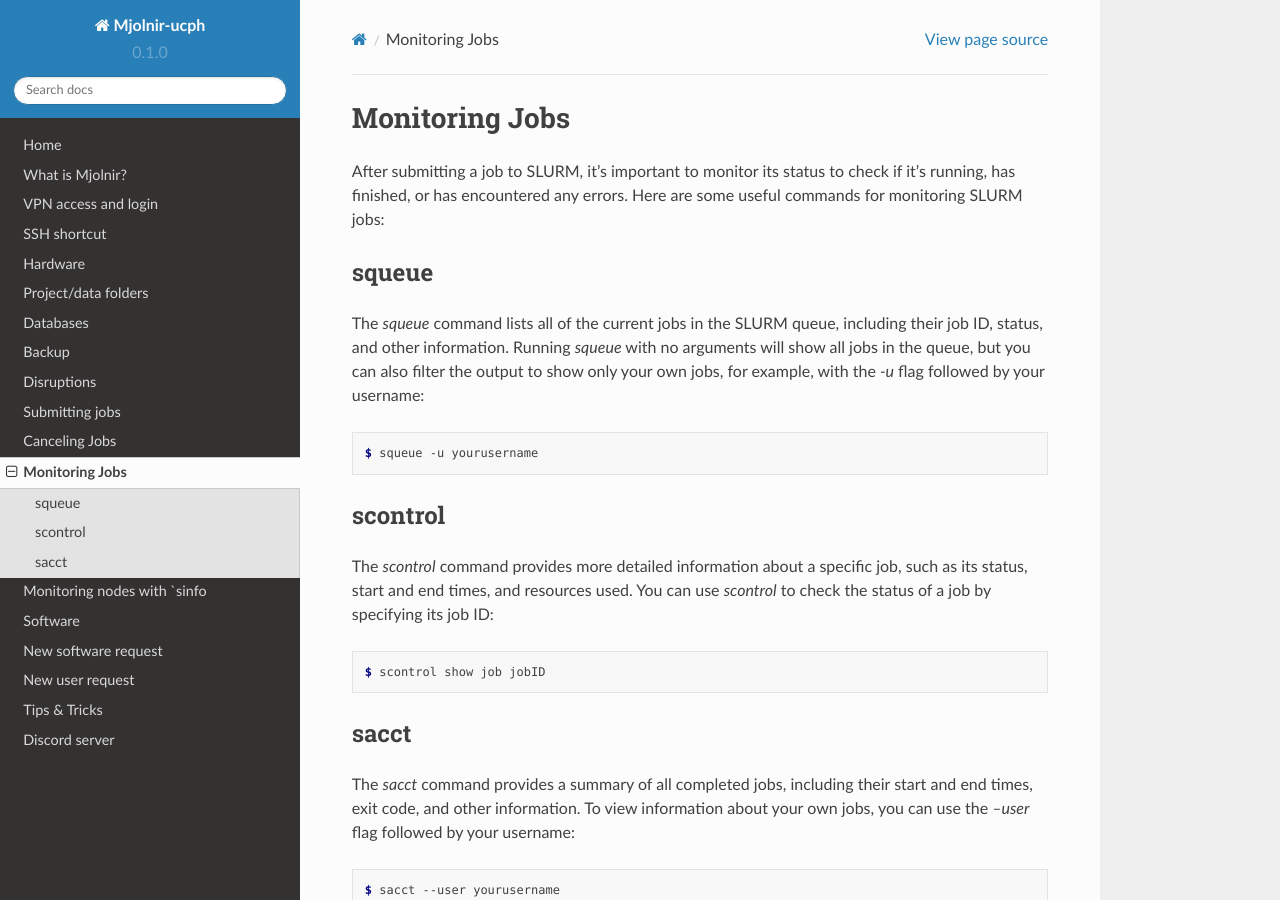
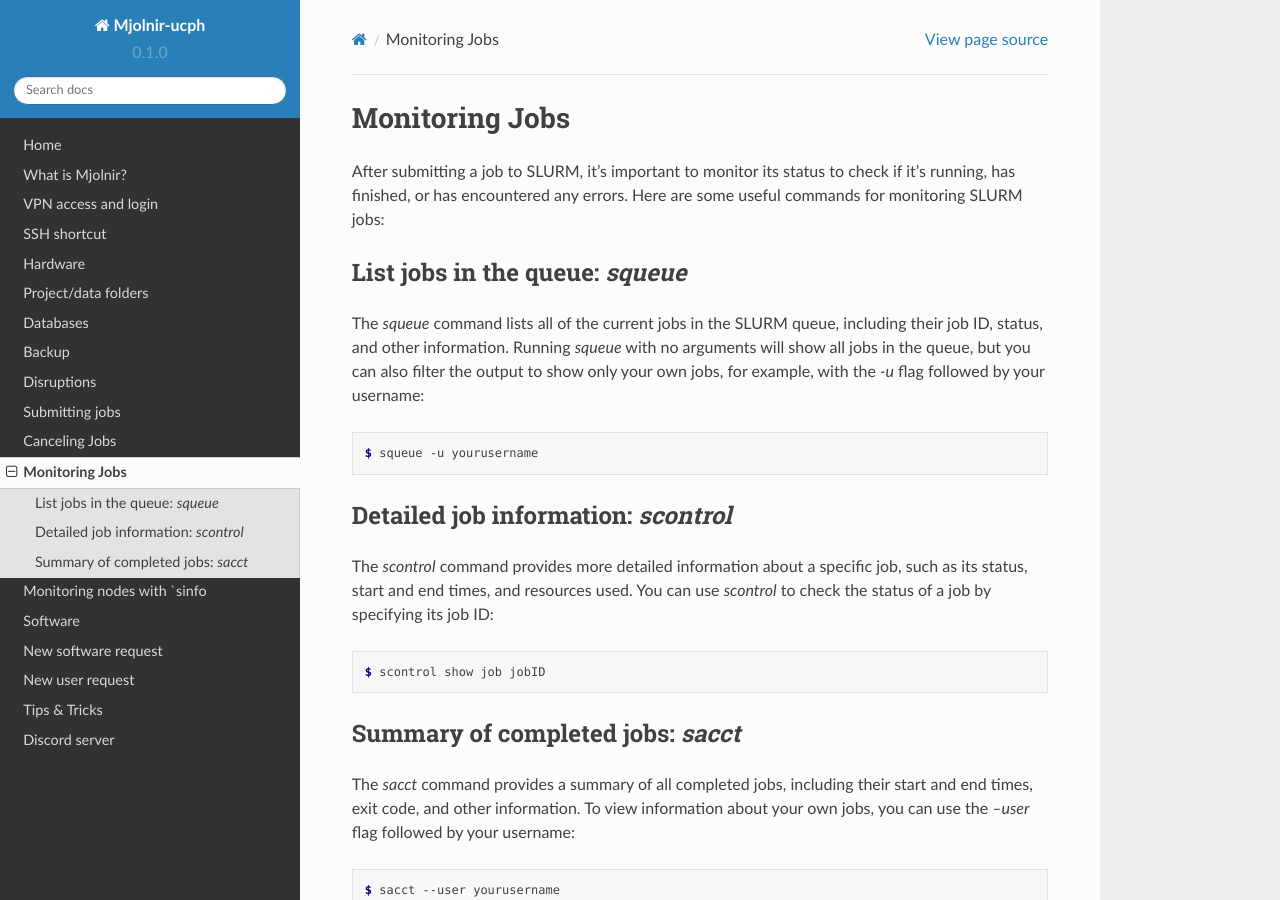
Before and after one commit to bentpetersendk/mjolnir_ucph, a Sphinx documentation site: the page built from docs/source/monitor_jobs.rst, in a window 1280 px wide and 900 px high. Built offline with Sphinx 7.4.7 and the Read the Docs theme 2.0.0, drawn with Linux system fonts in a browser that asks for light colours.

Commit message:
Update monitor_jobs.rst

```diff
--- a/docs/source/monitor_jobs.rst
+++ b/docs/source/monitor_jobs.rst
@@ -3,7 +3,7 @@ Monitoring Jobs
 
 After submitting a job to SLURM, it's important to monitor its status to check if it's running, has finished, or has encountered any errors. Here are some useful commands for monitoring SLURM jobs:
 
-squeue
+List jobs in the queue: `squeue`
 -------
 
 The `squeue` command lists all of the current jobs in the SLURM queue, including their job ID, status, and other information. Running `squeue` with no arguments will show all jobs in the queue, but you can also filter the output to show only your own jobs, for example, with the `-u` flag followed by your username:
@@ -12,7 +12,7 @@ The `squeue` command lists all of the current jobs in the SLURM queue, including
 
     $ squeue -u yourusername
 
-scontrol
+Detailed job information: `scontrol`
 --------
 
 The `scontrol` command provides more detailed information about a specific job, such as its status, start and end times, and resources used. You can use `scontrol` to check the status of a job by specifying its job ID:
@@ -21,7 +21,7 @@ The `scontrol` command provides more detailed information about a specific job,
 
     $ scontrol show job jobID
 
-sacct
+Summary of completed jobs: `sacct`
 -----
 
 The `sacct` command provides a summary of all completed jobs, including their start and end times, exit code, and other information. To view information about your own jobs, you can use the `--user` flag followed by your username:
```
